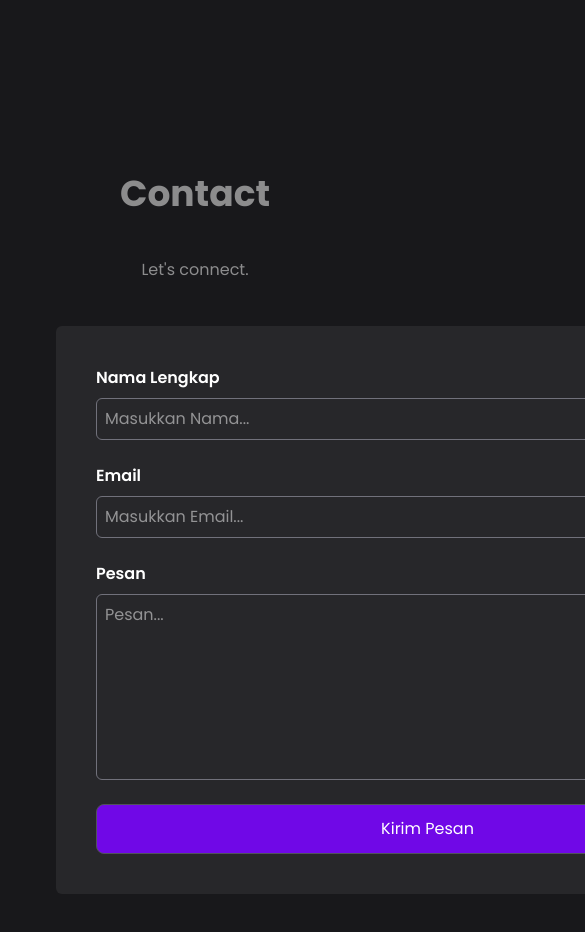
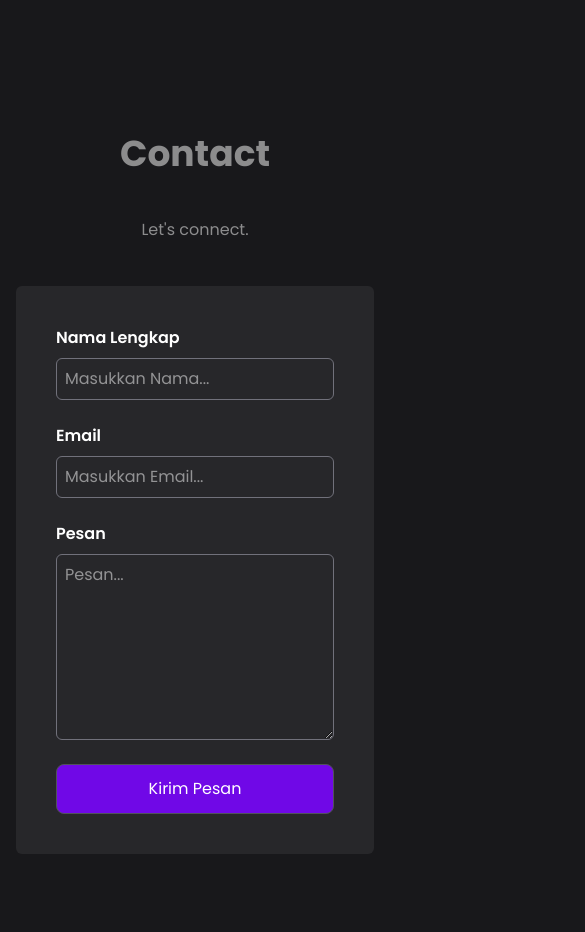
Before and after one commit to TheoPaskah/Personal-React-Portfolio, a React (Vite) app: page / in a window 390 px wide. Shown: the part 7460-8392 px from the top of the page, 585 px wide, since content can reach past the window. After the commit the page ends 8314 px from the top, so only its background shows below. Built offline with nearby package versions, Linux system fonts and the light colour scheme.

Commit message:
fix: responsive contact section for sm

```diff
--- a/src/App.jsx
+++ b/src/App.jsx
@@ -129,14 +129,14 @@
       {/* Project */}
 
       {/* Contact */}
-      <div className="contact mt-32 p-10">
+      <div className="contact mt-32 sm:p-10 p-0">
         <h1 className='text-4xl mb-2 font-bold text-center mb-10 opacity-50'>
           Contact
         </h1>
         <p className='text-base/loose text-center mb-10 opacity-50'>
           Let's connect.
         </p>
-        <form action="https://formsubmit.co/theostevanopaskah@gmail.com" method="POST" className='bg-zinc-800 p-10 w-fit mx-0 rounded-md' autoComplete='off'>
+        <form action="https://formsubmit.co/theostevanopaskah@gmail.com" method="POST" className='bg-zinc-800 p-10  sm:w-fit w-full mx-0 rounded-md' autoComplete='off'>
           <div className='flex flex-col gap-6'>
             <div className='flex flex-col gap-2'>
               <label htmlFor="" className='font-semibold'>
```
